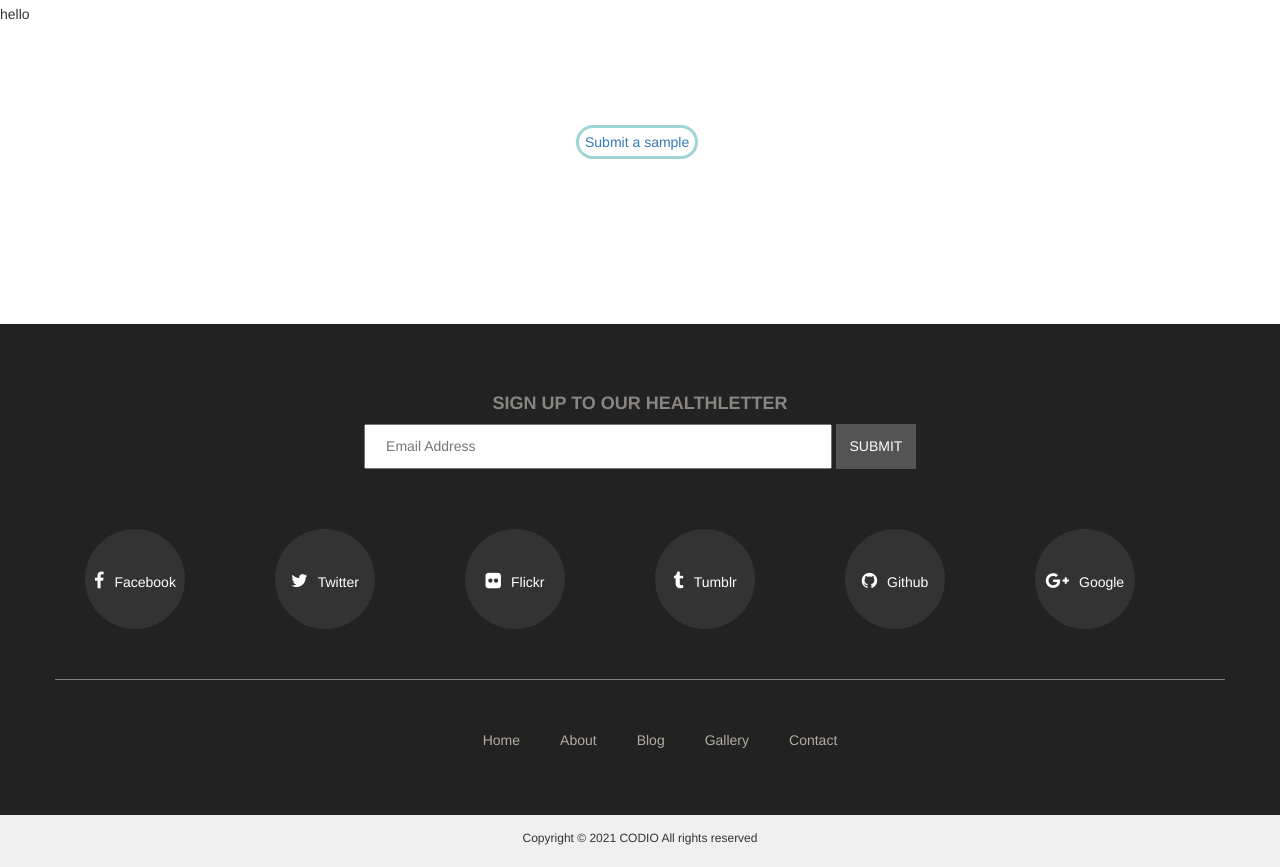
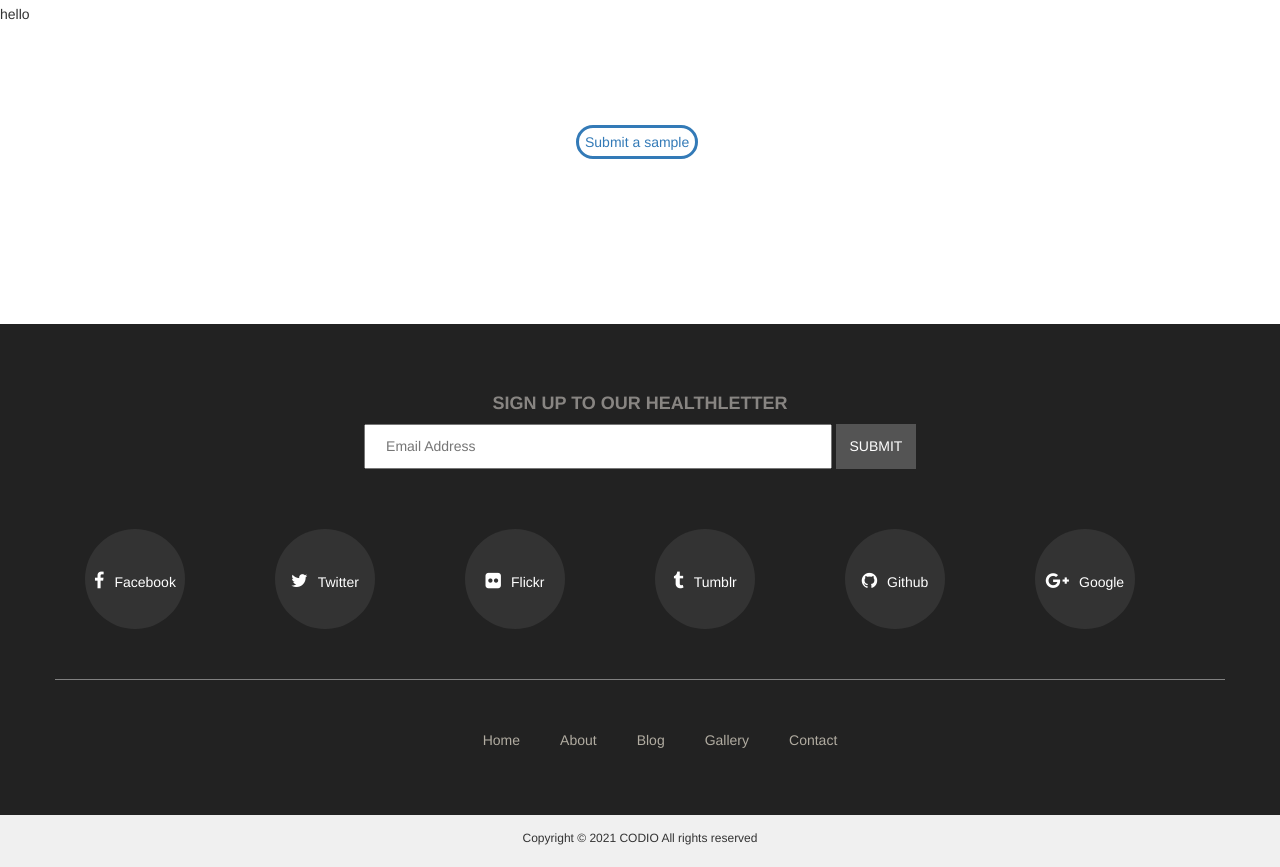
Before and after one commit to Abhinavsinghnegi/Codio, a plain HTML site: page index.html in a window 1280 px wide. Shown: the part 980-1847 px from the top of the page. Drawn offline with nearby package versions, Linux system fonts and the light colour scheme.

Commit message:
commit on master

```diff
--- a/style.css
+++ b/style.css
@@ -61,12 +61,13 @@ img {vertical-align: middle;}
   @media only screen and (max-width: 300px) {
     .prev, .next,.text {font-size: 11px}
   }
+  /* Submit a sample */
   .sample{
     position:absolute;
     top: 139%; left: 45%; bottom: 0; right: 0;
   }
   #sam{
-    border: 3px solid rgb(158, 212, 212);
+    border: 3px solid;
     padding: 6px 6px;
     border-radius: 310px;
     text-decoration: none;
```
